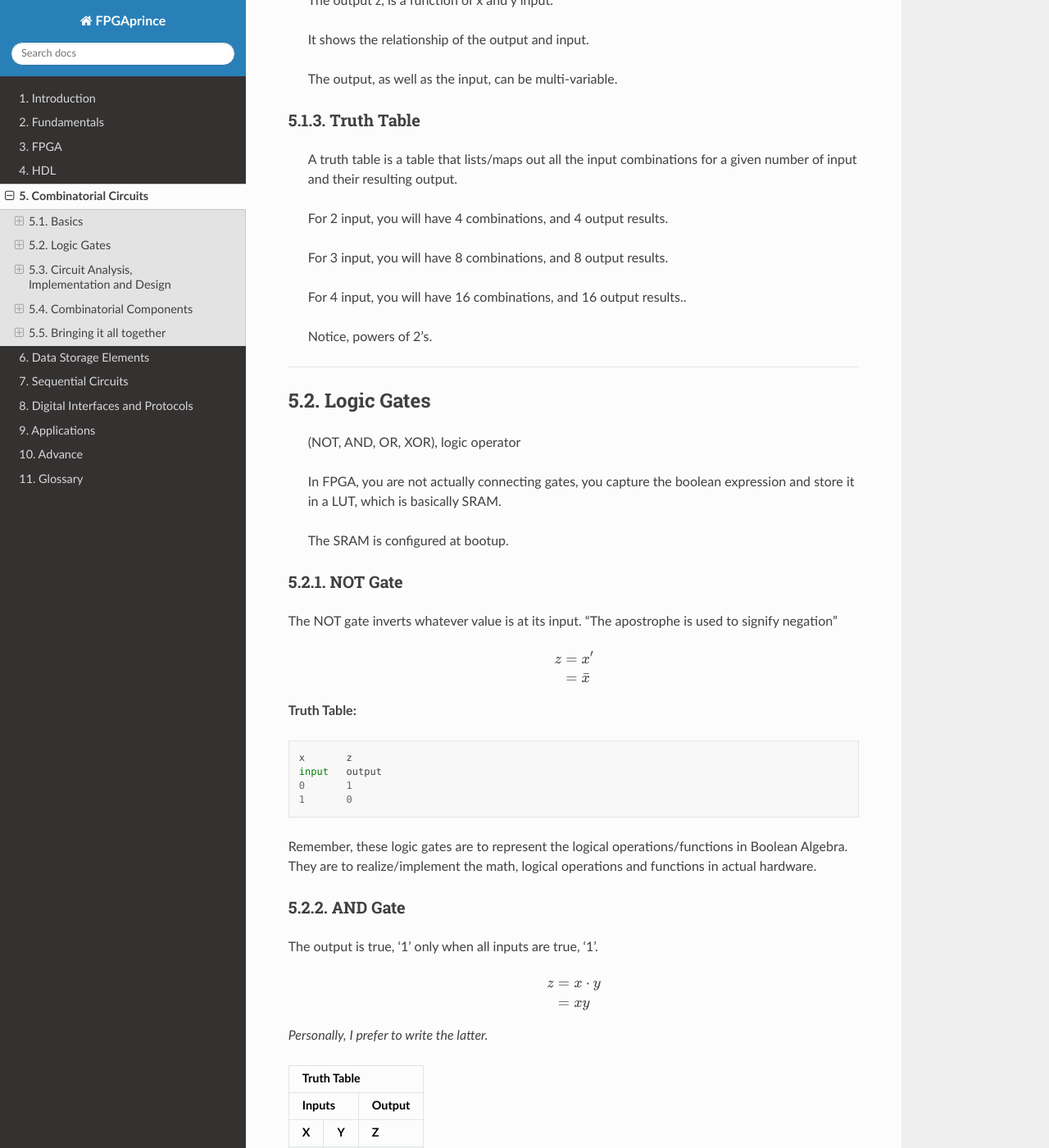
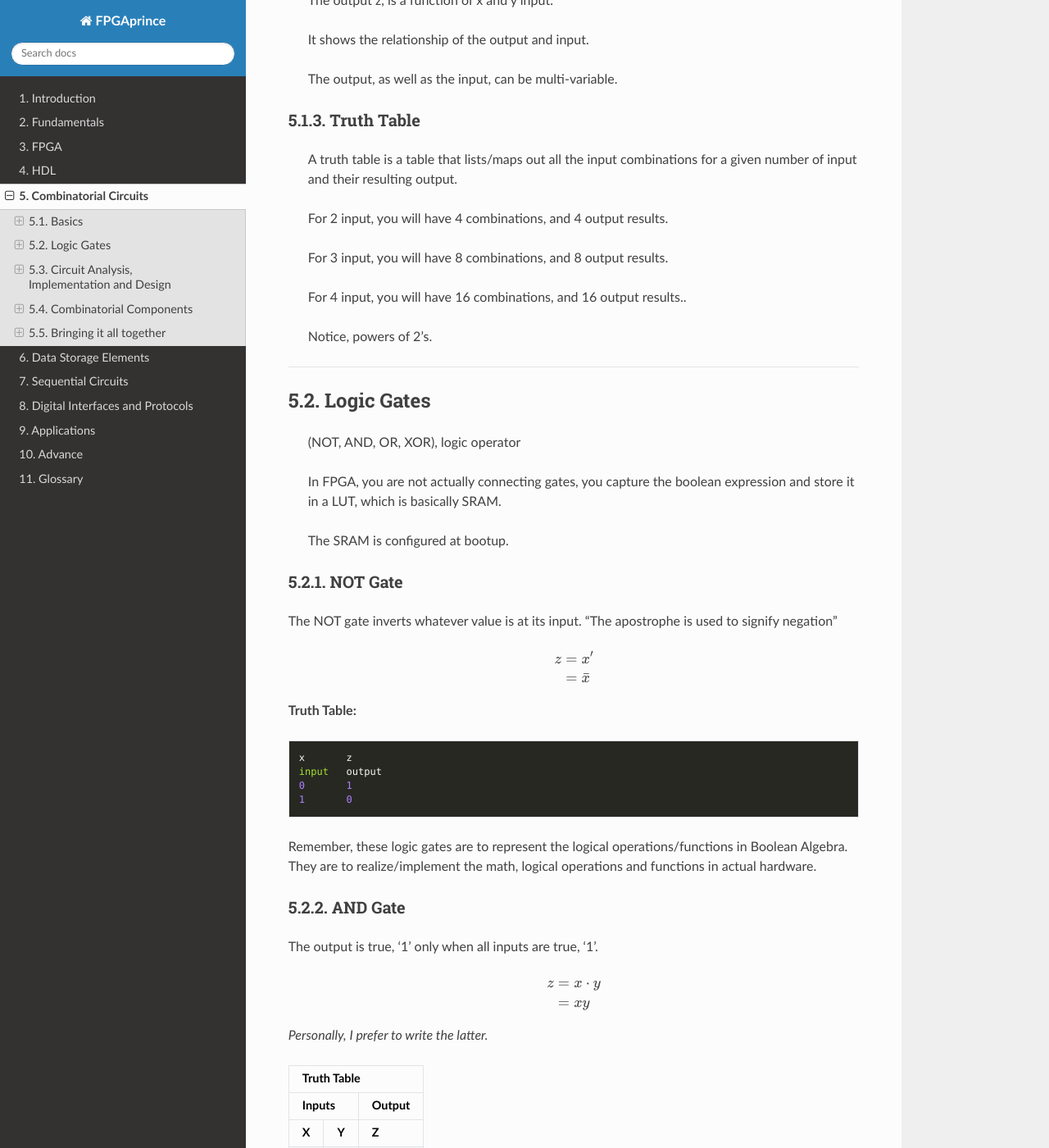
Before and after one commit to fpgaprince/rtd, a Sphinx documentation site: the page built from docs/source/combinatorial.rst, in a window 1280 px wide and 1400 px high, scrolled down 784 px. Shown: the whole window at 82% size. Built offline with Sphinx 7.4.7 and the Read the Docs theme 3.1.0, drawn with Linux system fonts in a browser that asks for light colours.

Commit message:
test syntax coloring for hdl

```diff
--- a/docs/source/conf.py
+++ b/docs/source/conf.py
@@ -19,6 +19,8 @@ extensions = [
     'sphinx.ext.intersphinx',
     #"hoverxref.extension",
 ]
+
+pygments_style = 'monokai'
 
 intersphinx_mapping = {
     'python': ('https://docs.python.org/3/', None),
```
